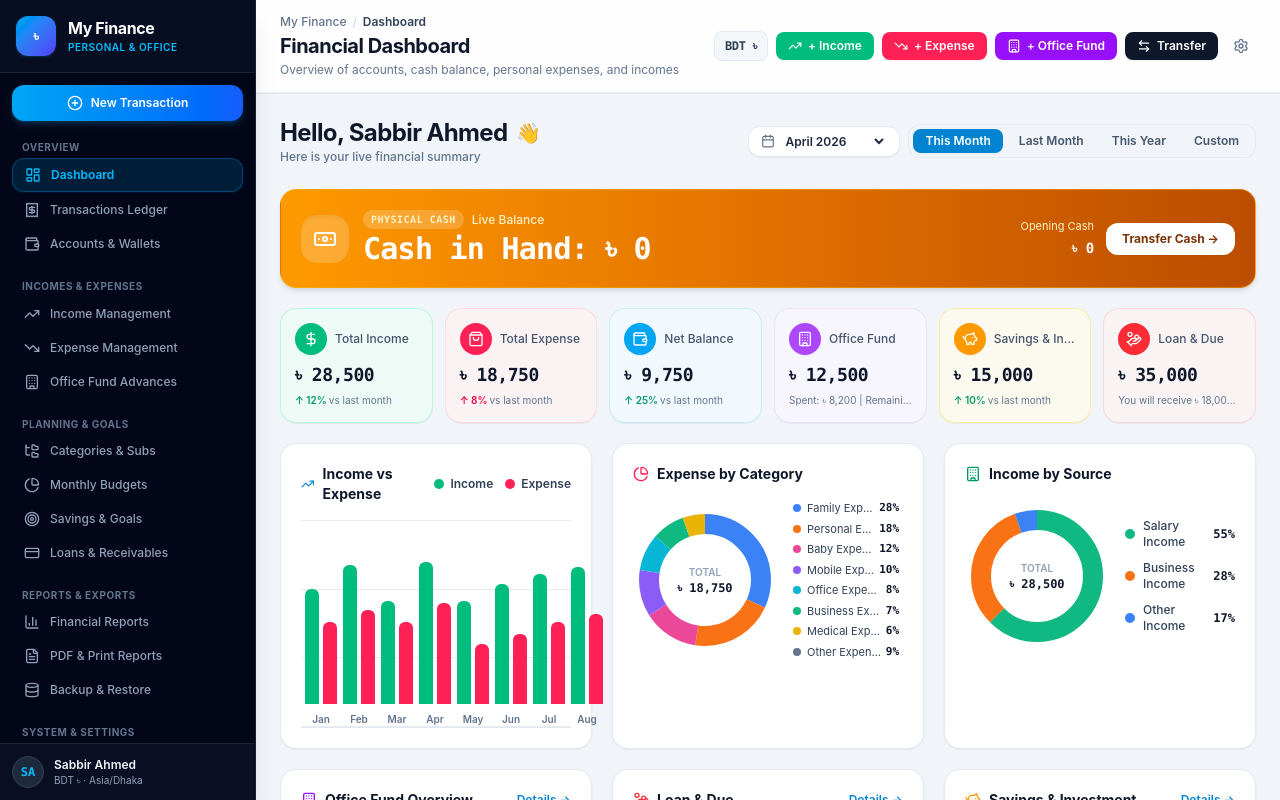
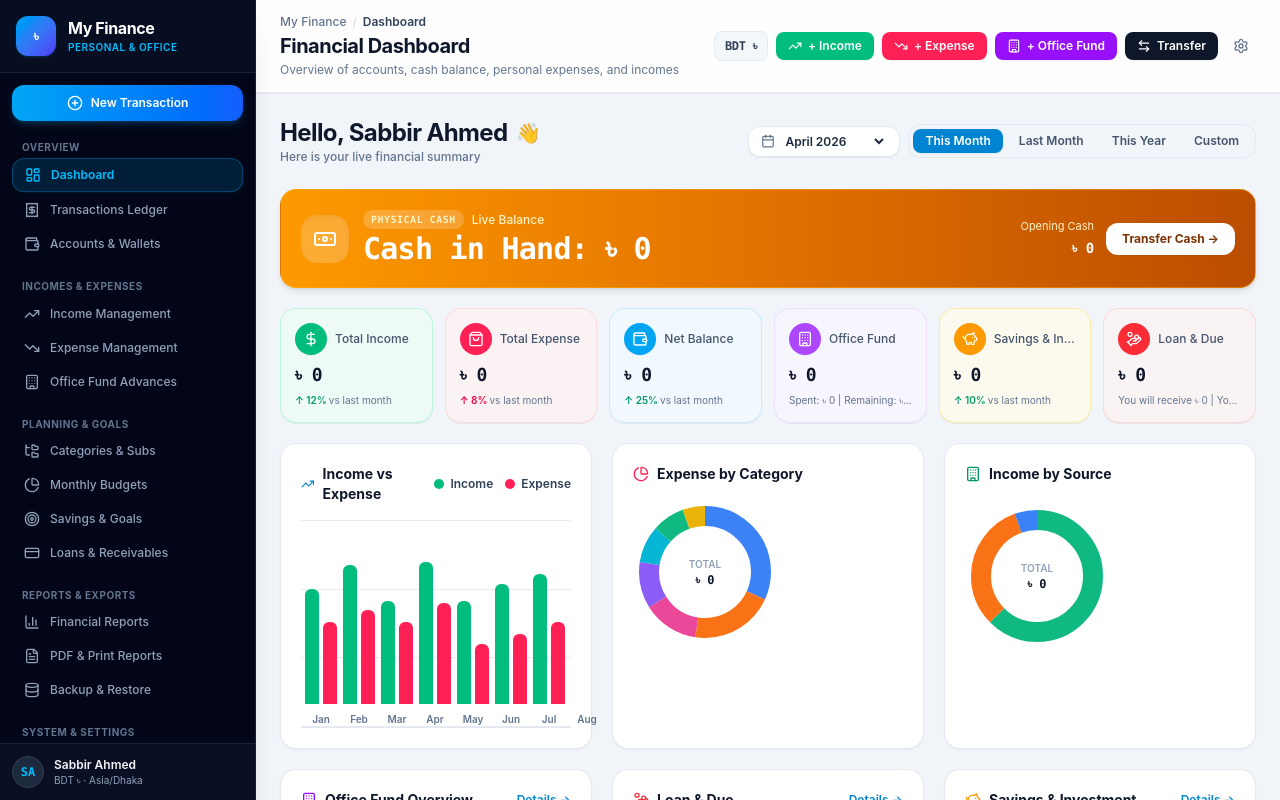
Before and after one commit to Sabbir141882/personal-hisab, a React (Vite) app: page / in a window 1280 px wide. Built offline with nearby package versions, Linux system fonts and the light colour scheme.

Commit message:
refactor(dashboard): remove hardcoded fallback values
Replace dummy financial data with strict summary totals and calculated investment figures from transactions.

```diff
--- a/src/components/modules/DashboardModule.tsx
+++ b/src/components/modules/DashboardModule.tsx
@@ -77,26 +77,29 @@ export const DashboardModule: React.FC<DashboardModuleProps> = ({
     .sort((a, b) => b.date.localeCompare(a.date) || b.createdAt.localeCompare(a.createdAt))
     .slice(0, 6);
 
-  // Live Totals from Summary or Transactions
-  const totalIncome = summary.totalPersonalIncome > 0 ? summary.totalPersonalIncome : 28500;
-  const totalExpense = (summary.totalPersonalExpenses + summary.totalFamilyExpenses) > 0
-    ? (summary.totalPersonalExpenses + summary.totalFamilyExpenses)
-    : 18750;
-  const netBalance = summary.totalCashAndBankBalances > 0 ? summary.totalCashAndBankBalances : 9750;
+  // 100% PURE LIVE TOTALS FROM SUMMARY & TRANSACTIONS (NO FAKE FALLBACKS)
+  const totalIncome = summary.totalPersonalIncome || 0;
+  const totalExpense = summary.totalPersonalExpenses + summary.totalFamilyExpenses;
+  const netBalance = summary.totalCashAndBankBalances;
 
-  const officeFundReceived = summary.totalOfficeFundsReceived > 0 ? summary.totalOfficeFundsReceived : 12500;
-  const officeFundSpent = summary.totalOfficeExpenses > 0 ? summary.totalOfficeExpenses : 8200;
-  const officeFundRemaining = summary.totalOfficeFundsUnspent > 0 ? summary.totalOfficeFundsUnspent : 4300;
+  const officeFundReceived = summary.totalOfficeFundsReceived || 0;
+  const officeFundSpent = summary.totalOfficeExpenses || 0;
+  const officeFundRemaining = summary.totalOfficeFundsUnspent || 0;
 
-  const totalSavings = summary.totalSavingsContributions > 0 ? summary.totalSavingsContributions : 10000;
-  const totalInvestment = 5000;
+  const totalSavings = summary.totalSavingsContributions || 0;
+
+  // Calculate total investments strictly from transactions of type 'investment'
+  const totalInvestment = completedTxs
+    .filter((t) => t.type === 'investment')
+    .reduce((acc, t) => acc + t.amount, 0);
+
   const savingsAndInvest = totalSavings + totalInvestment;
 
-  const receiveAmt = summary.totalReceivablesOutstanding > 0 ? summary.totalReceivablesOutstanding : 18000;
-  const payAmt = summary.totalLiabilitiesOutstanding > 0 ? summary.totalLiabilitiesOutstanding : 17000;
+  const receiveAmt = summary.totalReceivablesOutstanding || 0;
+  const payAmt = summary.totalLiabilitiesOutstanding || 0;
   const loanTotal = receiveAmt + payAmt;
 
-  // Compute live Category Expense breakdown
+  // COMPUTE LIVE CATEGORY EXPENSE BREAKDOWN
   const categoryExpensesMap: Record<string, { name: string; amount: number; color: string }> = {};
   const defaultColors = ['#3B82F6', '#F97316', '#EC4899', '#8B5CF6', '#06B6D4', '#10B981', '#EAB308', '#64748B'];
 
@@ -114,29 +117,18 @@ export const DashboardModule: React.FC<DashboardModuleProps> = ({
   });
 
   const categoryList = Object.values(categoryExpensesMap);
-  const liveExpenseTotal = categoryList.reduce((acc, c) => acc + c.amount, 0) || totalExpense;
+  const liveExpenseTotal = categoryList.reduce((acc, c) => acc + c.amount, 0);
 
-  const topExpenseCategories = categoryList.length > 0
-    ? categoryList
-        .sort((a, b) => b.amount - a.amount)
-        .map((c) => ({
-          name: c.name,
-          amount: c.amount,
-          color: c.color,
-          percent: Math.round((c.amount / liveExpenseTotal) * 100) || 0,
-        }))
-    : [
-        { name: 'Family Expense', amount: 5250, color: '#3B82F6', percent: 28 },
-        { name: 'Personal Expense', amount: 3400, color: '#F97316', percent: 18 },
-        { name: 'Baby Expense', amount: 2250, color: '#EC4899', percent: 12 },
-        { name: 'Mobile Expense', amount: 1800, color: '#8B5CF6', percent: 10 },
-        { name: 'Office Expense', amount: 1500, color: '#06B6D4', percent: 8 },
-        { name: 'Business Expense', amount: 1350, color: '#10B981', percent: 7 },
-        { name: 'Medical Expense', amount: 1200, color: '#EAB308', percent: 6 },
-        { name: 'Other Expense', amount: 1750, color: '#64748B', percent: 9 },
-      ];
+  const topExpenseCategories = categoryList
+    .sort((a, b) => b.amount - a.amount)
+    .map((c) => ({
+      name: c.name,
+      amount: c.amount,
+      color: c.color,
+      percent: liveExpenseTotal > 0 ? Math.round((c.amount / liveExpenseTotal) * 100) : 0,
+    }));
 
-  // Compute live Income Sources
+  // COMPUTE LIVE INCOME SOURCES
   let salarySum = 0;
   let businessSum = 0;
   let otherIncomeSum = 0;
@@ -154,18 +146,14 @@ export const DashboardModule: React.FC<DashboardModuleProps> = ({
     }
   });
 
-  const liveIncomeTotal = salarySum + businessSum + otherIncomeSum || totalIncome;
-  const incomeSources = liveIncomeTotal > 0 && (salarySum > 0 || businessSum > 0 || otherIncomeSum > 0)
+  const liveIncomeTotal = salarySum + businessSum + otherIncomeSum;
+  const incomeSources = liveIncomeTotal > 0
     ? [
         { name: 'Salary Income', amount: salarySum, color: '#10B981', percent: Math.round((salarySum / liveIncomeTotal) * 100) },
         { name: 'Business Income', amount: businessSum, color: '#F97316', percent: Math.round((businessSum / liveIncomeTotal) * 100) },
         { name: 'Other Income', amount: otherIncomeSum, color: '#3B82F6', percent: Math.round((otherIncomeSum / liveIncomeTotal) * 100) },
-      ].filter((s) => s.amount > 0 || s.percent > 0)
-    : [
-        { name: 'Salary Income', amount: 15675, color: '#10B981', percent: 55 },
-        { name: 'Business Income', amount: 7980, color: '#F97316', percent: 28 },
-        { name: 'Other Income', amount: 4845, color: '#3B82F6', percent: 17 },
-      ];
+      ].filter((s) => s.amount > 0)
+    : [];
 
   // Dynamic monthly comparison data
   const monthlyComparison = [
@@ -749,35 +737,35 @@ export const DashboardModule: React.FC<DashboardModuleProps> = ({
               <tbody className="divide-y divide-slate-100">
                 <tr>
                   <td className="py-2.5 font-medium text-slate-800">Total Income</td>
-                  <td className="py-2.5 text-right font-bold font-mono text-emerald-600">{totalIncome.toLocaleString()}</td>
+                  <td className="py-2.5 text-right font-bold font-mono text-emerald-600">৳ {totalIncome.toLocaleString()}</td>
                 </tr>
                 <tr>
                   <td className="py-2.5 font-medium text-slate-800">Total Expense</td>
-                  <td className="py-2.5 text-right font-bold font-mono text-rose-600">{totalExpense.toLocaleString()}</td>
+                  <td className="py-2.5 text-right font-bold font-mono text-rose-600">৳ {totalExpense.toLocaleString()}</td>
                 </tr>
                 <tr>
                   <td className="py-2.5 font-bold text-slate-900">Net Balance</td>
-                  <td className="py-2.5 text-right font-extrabold font-mono text-sky-600">{netBalance.toLocaleString()}</td>
+                  <td className="py-2.5 text-right font-extrabold font-mono text-sky-600">৳ {netBalance.toLocaleString()}</td>
                 </tr>
                 <tr>
                   <td className="py-2.5 font-medium text-slate-800">Cash in Hand</td>
-                  <td className="py-2.5 text-right font-bold font-mono text-amber-600">{cashAccount ? cashAccount.currentBalance.toLocaleString() : '0'}</td>
+                  <td className="py-2.5 text-right font-bold font-mono text-amber-600">৳ {cashAccount ? cashAccount.currentBalance.toLocaleString() : '0'}</td>
                 </tr>
                 <tr>
                   <td className="py-2.5 font-medium text-slate-800">Office Fund Remaining</td>
-                  <td className="py-2.5 text-right font-bold font-mono text-slate-800">{officeFundRemaining.toLocaleString()}</td>
+                  <td className="py-2.5 text-right font-bold font-mono text-slate-800">৳ {officeFundRemaining.toLocaleString()}</td>
                 </tr>
                 <tr>
                   <td className="py-2.5 font-medium text-slate-800">Total Savings & Investment</td>
-                  <td className="py-2.5 text-right font-bold font-mono text-slate-800">{savingsAndInvest.toLocaleString()}</td>
+                  <td className="py-2.5 text-right font-bold font-mono text-slate-800">৳ {savingsAndInvest.toLocaleString()}</td>
                 </tr>
                 <tr>
                   <td className="py-2.5 font-medium text-slate-800">You will receive (Loan & Due)</td>
-                  <td className="py-2.5 text-right font-bold font-mono text-emerald-600">{receiveAmt.toLocaleString()}</td>
+                  <td className="py-2.5 text-right font-bold font-mono text-emerald-600">৳ {receiveAmt.toLocaleString()}</td>
                 </tr>
                 <tr>
                   <td className="py-2.5 font-medium text-slate-800">You will pay (Loan & Due)</td>
-                  <td className="py-2.5 text-right font-bold font-mono text-rose-600">{payAmt.toLocaleString()}</td>
+                  <td className="py-2.5 text-right font-bold font-mono text-rose-600">৳ {payAmt.toLocaleString()}</td>
                 </tr>
               </tbody>
             </table>
```
